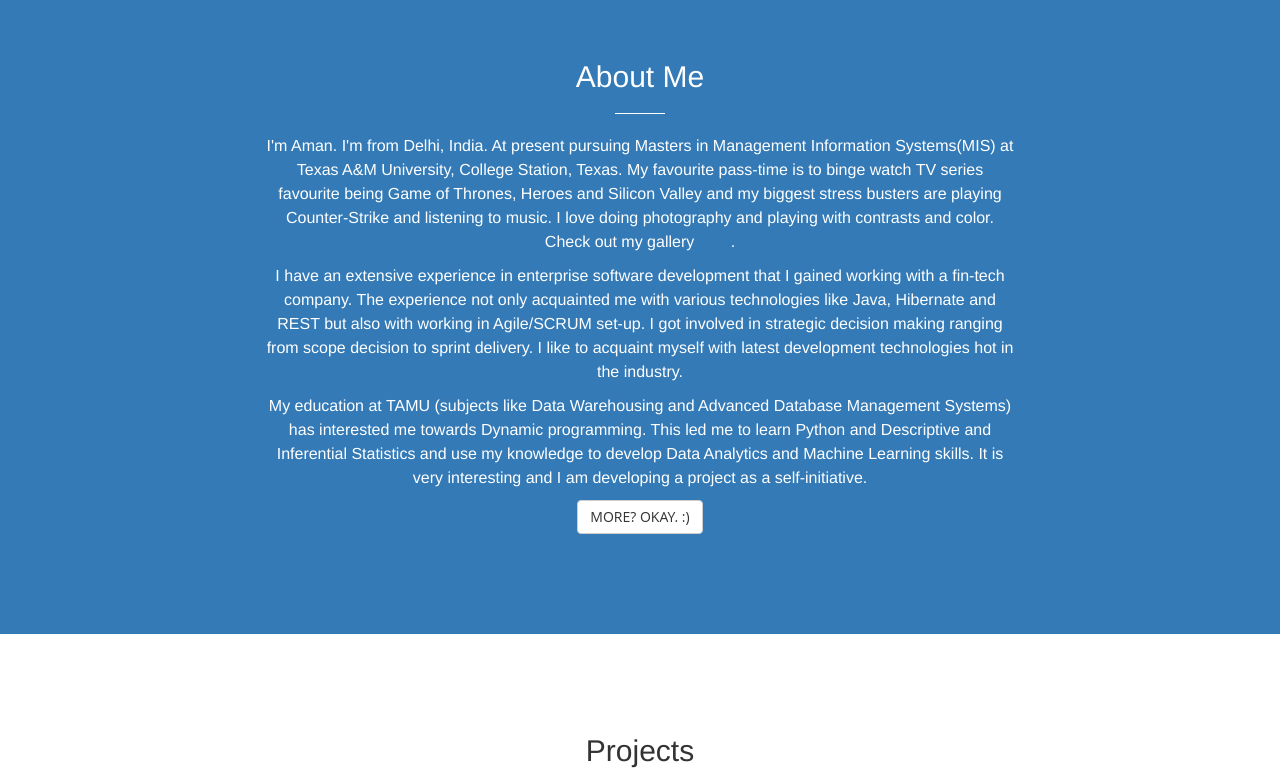
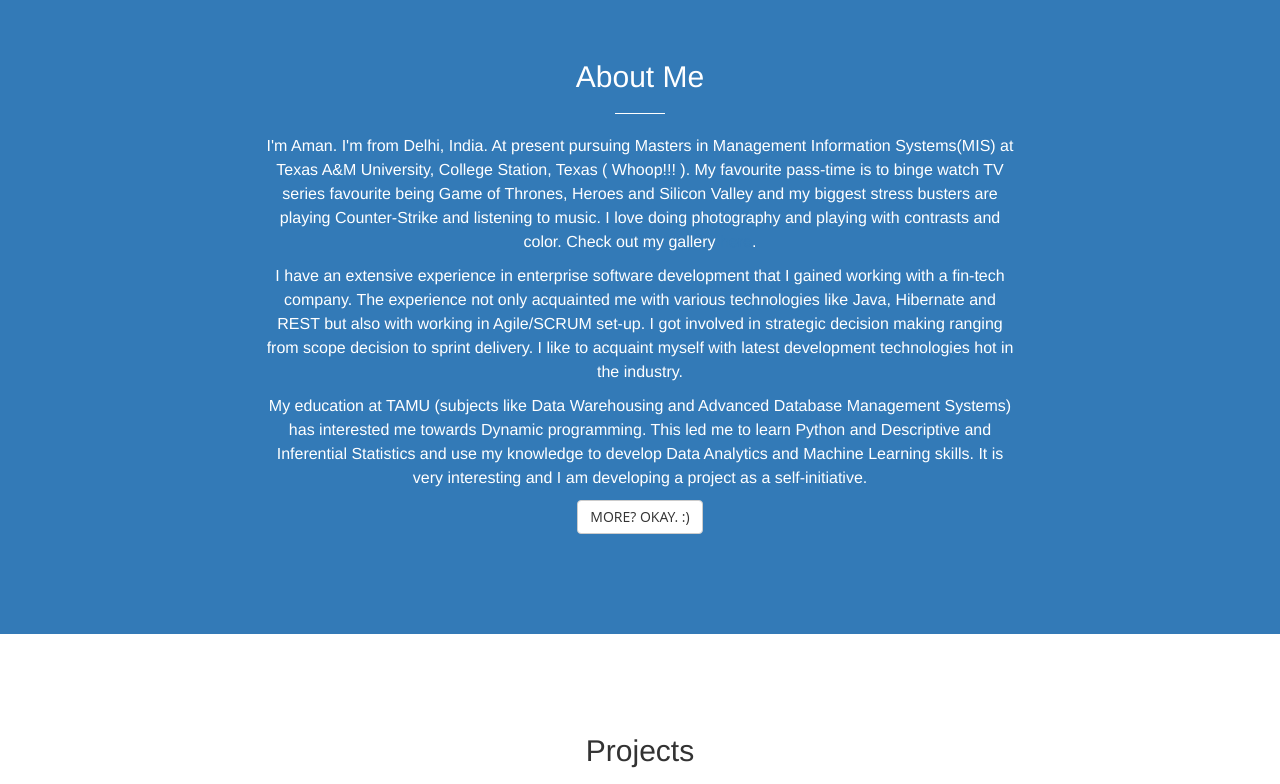
Before and after one commit to amanagarwal2189/amanagarwal2189.github.io, a plain HTML site: page index.html in a window 1280 px wide. Shown: the part 840-1624 px from the top of the page. Drawn offline with Linux system fonts and the light colour scheme.

```diff
--- a/index.html
+++ b/index.html
@@ -61,7 +61,7 @@
                     <h2 class="section-heading">About Me</h2>
                     <hr class="light">
                     <p class="text-faded">
-					I'm Aman. I'm from Delhi, India. At present pursuing Masters in Management Information Systems(MIS) at Texas A&M University, College Station, Texas. My favourite pass-time is to binge watch TV series favourite being Game of Thrones, Heroes and Silicon Valley and my biggest stress busters are playing Counter-Strike and listening to music. I love doing photography and playing with contrasts and color. Check out my gallery <a  href="gallery.html">here</a>. </p>
+					I'm Aman. I'm from Delhi, India. At present pursuing Masters in Management Information Systems(MIS) at Texas A&M University, College Station, Texas ( Whoop!!! ). My favourite pass-time is to binge watch TV series favourite being Game of Thrones, Heroes and Silicon Valley and my biggest stress busters are playing Counter-Strike and listening to music. I love doing photography and playing with contrasts and color. Check out my gallery <a  href="gallery.html">here</a>. </p>
 					<p class="text-faded">
 					I have an extensive experience in enterprise software development that I gained working with a fin-tech company. The experience not only acquainted me with various technologies like Java, Hibernate and REST but also with working in Agile/SCRUM set-up. I got involved in strategic decision making ranging from scope decision to sprint delivery. I like to acquaint myself with latest development technologies hot in the industry.</p>
 					<p class="text-faded">
```
